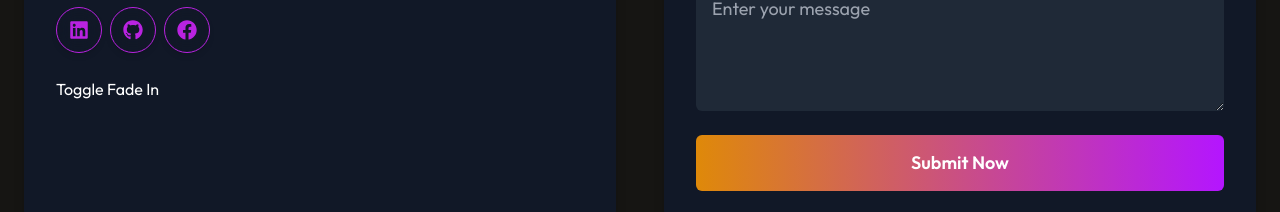
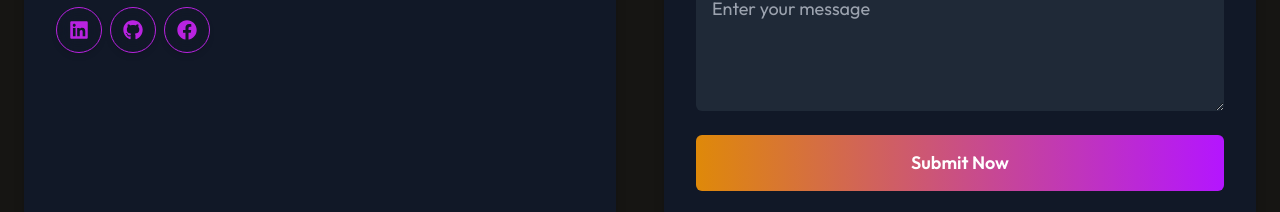
Before and after one commit to habib395/profile-repository, a React (Vite) app: page / in a window 1280 px wide. Shown: the part 4798-5010 px from the top of the page. Built offline with nearby package versions, Linux system fonts and the light colour scheme.

Commit message:
start ui polishing

```diff
--- a/src/Components/Contact/Animation.jsx
+++ /dev/null
@@ -1,33 +0,0 @@
-import React, { useState } from 'react';
-import { animated, useSpring } from '@react-spring/web';
-
-const Animation = () => {
-  const [isVisible, setIsVisible] = useState(false);  // state to toggle visibility
-
-  const FadeIn = ({ isVisible, children }) => {
-    const styles = useSpring({
-      opacity: isVisible ? 1 : 0,  // opacity fades in or out
-      y: isVisible ? 0 : 24,       // element moves up or down
-    });
-
-    return <animated.div style={styles}>{children}</animated.div>;
-  };
-
-  return (
-    <div>
-      {/* Button to toggle visibility */}
-      <button onClick={() => setIsVisible(!isVisible)}>
-        Toggle Fade In
-      </button>
-
-      {/* Example usage of FadeIn */}
-      <FadeIn isVisible={isVisible}>
-        <div style={{ backgroundColor: 'lightblue', padding: '20px' }}>
-          This content will fade in and move up.
-        </div>
-      </FadeIn>
-    </div>
-  );
-};
-
-export default Animation;
--- a/src/Components/Contact/Contact.jsx
+++ b/src/Components/Contact/Contact.jsx
@@ -113,7 +113,6 @@
                       ))}
                     </div>
             <div>
-              <Animation></Animation>
             </div>
           </div>
         </div>
--- a/src/Components/Hero/Hero.jsx
+++ b/src/Components/Hero/Hero.jsx
@@ -147,7 +147,7 @@
           tiltMaxAngleX={10}
           tiltMaxAngleY={10}
         >
-          <div className="relative w-56 h-56 sm:w-72 sm:h-72 md:w-96 md:h-96">
+          <div className="relative w-64 h-64 sm:w-72 sm:h-72 md:w-96 md:h-96">
             <img
               src={profile_img}
               alt="Profile"
```
